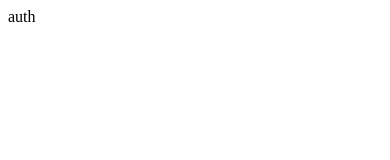
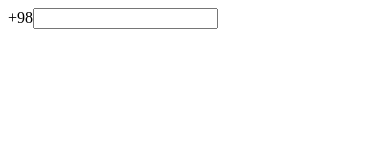
Before and after one commit to mohsenpasha/coinersho, a Next.js app: page /auth in a window 390 px wide. Shown: the top 160 px of the page. Built offline with nearby package versions, Linux system fonts and the light colour scheme.

Commit message:
PhoneInput added to auth page and also we have PhoneInput value in auth page

```diff
--- a/src/app/auth/page.tsx
+++ b/src/app/auth/page.tsx
@@ -1,7 +1,15 @@
+'use client'
+import { useEffect, useState } from "react";
+import PhoneInput from "../components/PhoneInput";
+
 export default function AuthPage(){
+    const [inputValue,setInputValue] = useState('')
+    useEffect(()=>{
+        console.log(inputValue)
+    },[inputValue])
     return(
         <div>
-            auth
+            <PhoneInput value={inputValue} onchange={setInputValue}/>
         </div>
     )
 }
```
